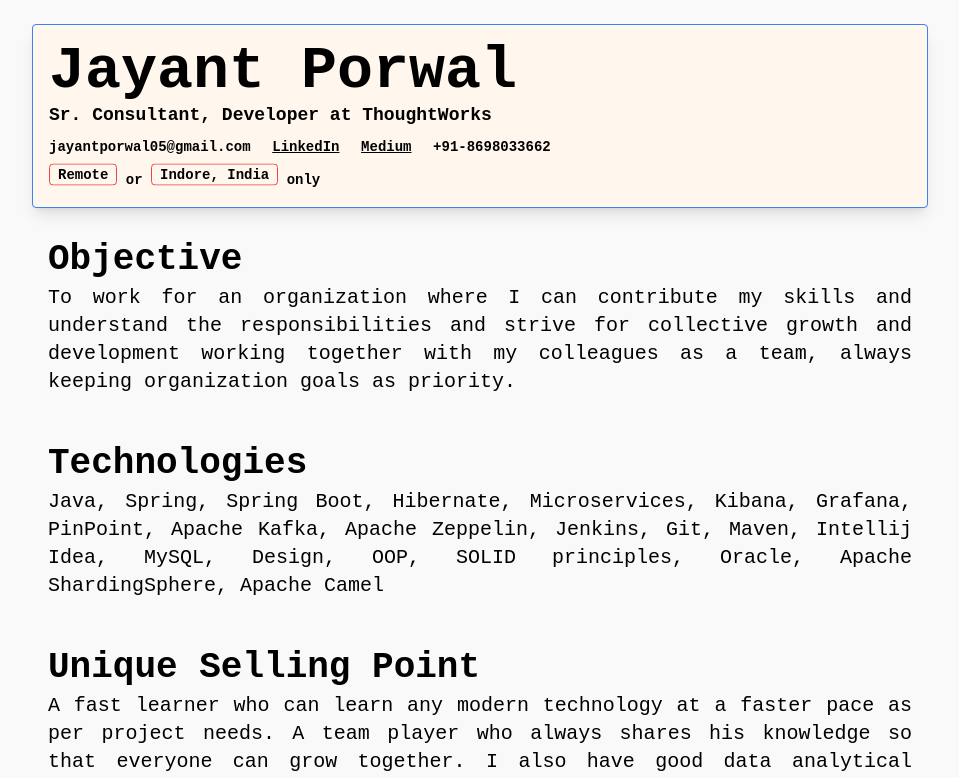
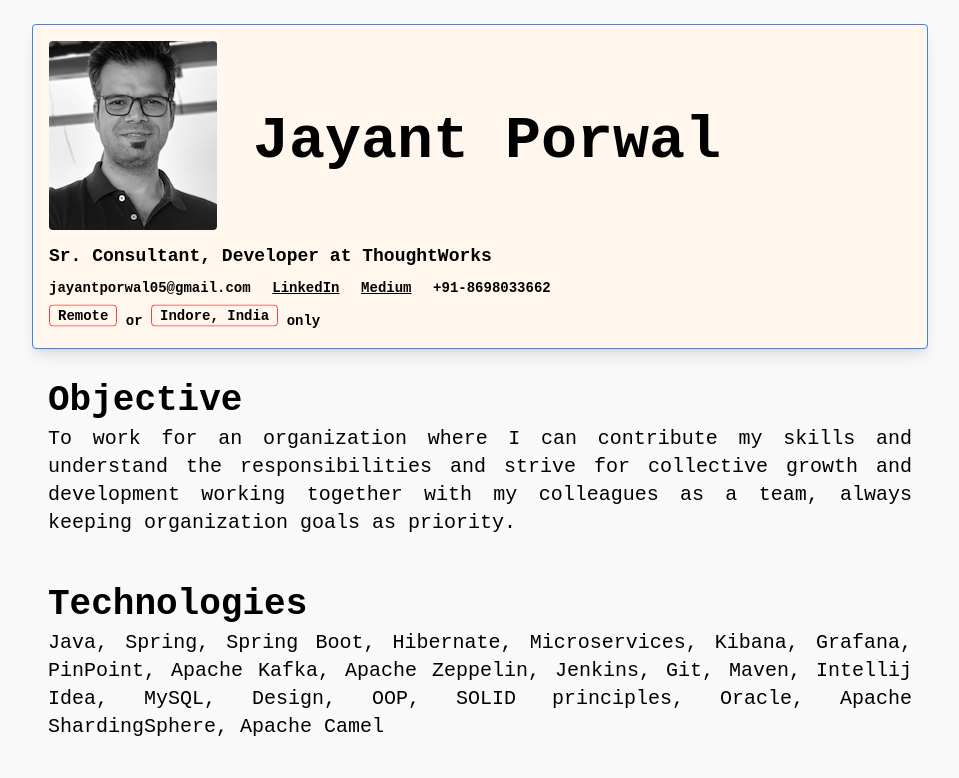
Before and after one commit to jporwal05/resume-fe, a Vue app: page / in a window 1280 px wide. Shown: the top 778 px of the page, without its empty margins (160-1119 px from the left). Built offline with nearby package versions, Linux system fonts and the light colour scheme.

Commit message:
added photo

```diff
--- a/src/components/HelloWorld.vue
+++ b/src/components/HelloWorld.vue
@@ -4,7 +4,17 @@
       <div class="rounded overflow-hidden shadow-lg border-blue-500 border p-4 bg-orange-50">
         <div class="grid grid-flow-col grid-rows-1">
           <div class="flex flex-col">
-            <p class="text-6xl font-extrabold">Jayant Porwal</p>
+            <div class="flex flex-row">
+              <p class="text-6xl font-extrabold">
+                <img
+                  class="inline-block rounded mb-3"
+                  style="font-size: 1em;"
+                  src="../assets/my_photo.jpg"
+                  alt="photo"
+                >
+                Jayant Porwal
+              </p>
+            </div>
             <p class="text-lg font-semibold">Sr. Consultant, Developer at ThoughtWorks</p>
           </div>
         </div>
```
Also changed, not shown: src/assets/my_photo.jpg (added).
